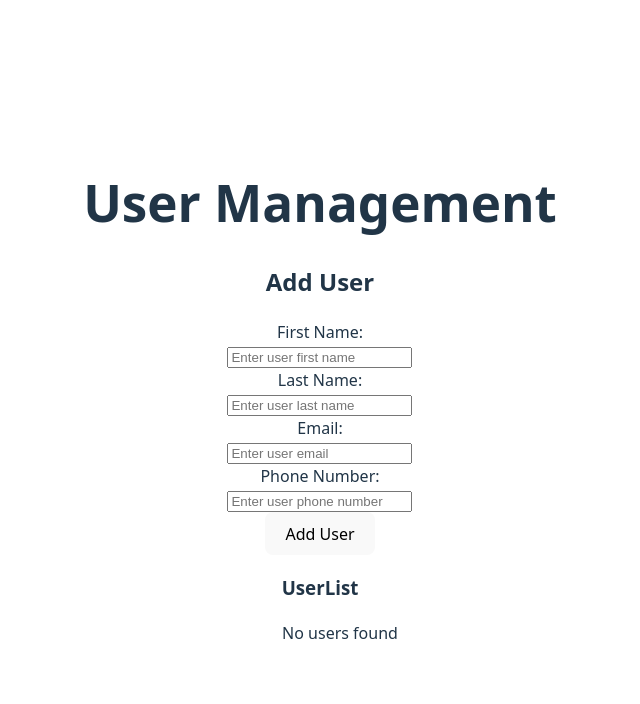
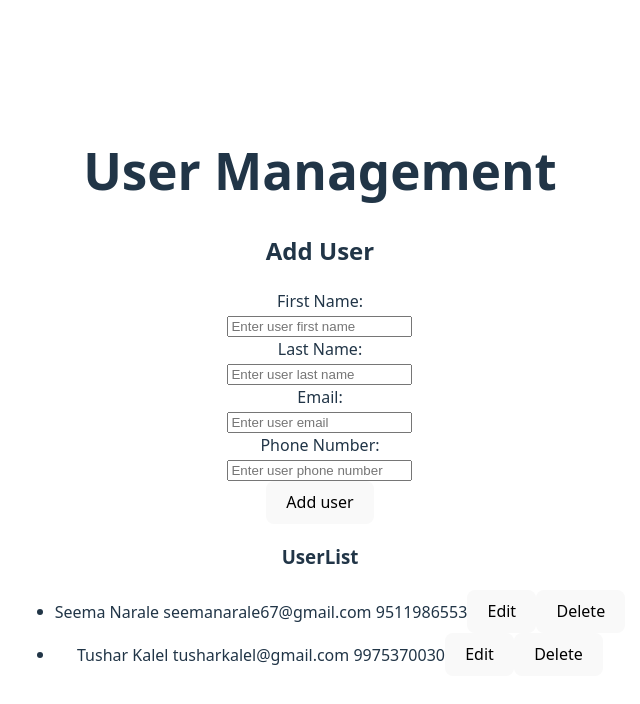
Before and after one commit to seemanarale/User_Form, a React (Vite) app: page / in a window 1280 px wide. Shown: the top 704 px of the page, without its empty margins (320-960 px from the left). Built offline with nearby package versions, Linux system fonts and the light colour scheme; data requests are answered from the project's data file.

Commit message:
Implemented update user functionality

```diff
--- a/db.json
+++ b/db.json
@@ -1,3 +1,18 @@
 {
-  "users": []
+  "users": [
+    {
+      "id": "fa45",
+      "firstName": "Seema",
+      "lastName": "Narale",
+      "email": "seemanarale67@gmail.com",
+      "phone": "9511986553"
+    },
+    {
+      "id": "1d05",
+      "firstName": "Tushar",
+      "lastName": "Kalel",
+      "email": "tusharkalel@gmail.com",
+      "phone": "9975370030"
+    }
+  ]
 }
--- a/src/components/UserForm.jsx
+++ b/src/components/UserForm.jsx
@@ -1,7 +1,7 @@
-import { useState } from "react";
-import { createUser } from "../services/userService";
+import { useEffect, useState } from "react";
+import { createUser, updateUser } from "../services/userService";
 
-export default function UserForm({onUserCreated}) {
+export default function UserForm({onUserCreated, editingUser, setEditingUser}) {
          const [formValues, setFormValues] = useState({
             firstName: "",
             lastName: "",
@@ -9,7 +9,13 @@ export default function UserForm({onUserCreated}) {
             phone:""});
          const [errors, setErrors] = useState({});
          const [loading, setLoading]=useState(false);
-        const handleChange = (e) => {
+
+         useEffect(() => {
+            if (editingUser) {
+               setFormValues(editingUser);
+            }
+             }, [editingUser]);
+         const handleChange =(e)=>{
             const { name, value } = e.target;
             setFormValues(prevValues => ({
                 ...prevValues,
@@ -26,7 +32,13 @@ export default function UserForm({onUserCreated}) {
             try {
                 setLoading(true);
                 console.log(formValues);
-                await createUser(formValues);
+                if(editingUser)
+                {
+                    await updateUser(editingUser.id, formValues)
+                    setEditingUser(null);
+                }
+                else
+                    await createUser(formValues);
                 onUserCreated();
                 setFormValues({
                     firstName: "",
@@ -115,7 +127,7 @@ export default function UserForm({onUserCreated}) {
             onChange={handleChange}/><br/>
             {errors.phone && <div style={{color: "red"}}>{errors.phone}</div>}
            <button type="submit" disabled={loading}>
-            {loading ? "Adding... ": "Add User"} </button>
+            {loading ? "Processing... ": editingUser ? "Update User" : "Add user"} </button>
            </form>
 
         </div>
--- a/src/pages/Home.jsx
+++ b/src/pages/Home.jsx
@@ -1,11 +1,10 @@
-
 import { useEffect, useState } from "react";
-import { deleteUser, getUsers } from "../services/userService";
-import UserForm from "../components/userForm";
-
+import { deleteUser, getUsers, updateUser } from "../services/userService";
+import UserForm from "../components/UserForm";
 
 export default function Home() {
     const [userList, setUserList]=useState([])
+    const[editingUser, setEditingUser]=useState(null)
     const fetchUsers=async()=>{
         try {
              const res=await getUsers();
@@ -18,29 +17,28 @@ export default function Home() {
     const removeUser= async(id)=>{
         try {
              await deleteUser(id);
-             setUserList(prev=>prev.filter(u =>u.id !=id))
              fetchUsers();
-
-
         } catch (error) {
             console.error(error);
         }
     }
 
     useEffect(() => {
-  fetchUsers();
-}, []);
+       fetchUsers();
+    }, []);
     return (
         <div>
             <h1>User Management</h1>
-            <UserForm onUserCreated={fetchUsers}/>
+            <UserForm onUserCreated={fetchUsers} editingUser={editingUser} setEditingUser={setEditingUser}/>
             <h3>UserList</h3>
             <ul>
               {userList.length === 0 ?( <p>No users found</p>) :
-               ( userList.map(user=>
+               userList.map(user=>
                <li key={user.id}> {user.firstName} {user.lastName} {user.email} {user.phone}
-               <button onClick={()=>removeUser(user.id)}>Delete</button></li>
-            ))}
+               <button onClick={()=>setEditingUser(user)}>Edit</button>
+               <button onClick={()=>removeUser(user.id)}>Delete</button>
+               </li>
+            )}
             </ul>
         </div>
     );
--- a/src/services/userService.js
+++ b/src/services/userService.js
@@ -21,3 +21,8 @@ export const getUsers= async ()=>{
 export const deleteUser=async(id)=>{
     await api.delete(`/users/${id}`)
 }
+
+export const updateUser=async(id, updatedUser)=>{
+    const res=await api.put(`/users/${id}`, updatedUser);
+    return res.data;
+}
```
